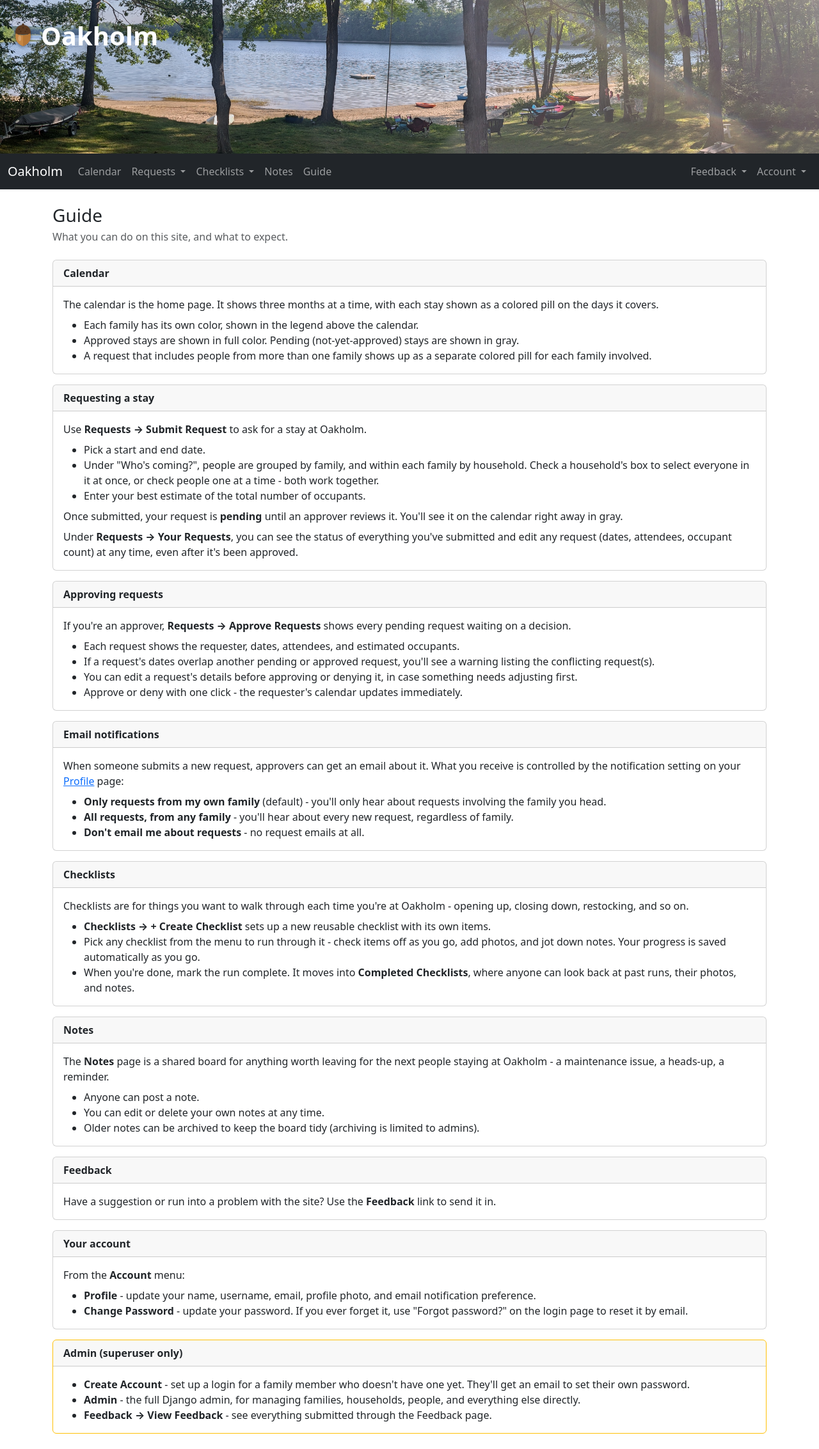
After one commit to villain317/Campsite, a Django app: page /guide/ in a window 1280 px wide. The commit adds this page. Shown: the whole page at 64% size. Run offline with Django 5.2, Linux system fonts and the light colour scheme; the visitor is signed in with stand-in values (Sample User, id 1); data that the repository does not hold is empty.

Commit message:
add guide view

```diff
--- a/campsite/urls.py
+++ b/campsite/urls.py
@@ -8,9 +8,11 @@ from django.urls import include, path, re_path
 from django.views.static import serve as serve_static
 
 from .forms import StyledPasswordChangeForm, StyledPasswordResetForm, StyledSetPasswordForm
+from .views import guide_view
 
 urlpatterns = [
     path("admin/", admin.site.urls),
+    path("guide/", guide_view, name="guide"),
     path(
         "login/",
         auth_views.LoginView.as_view(template_name="registration/login.html"),
--- /dev/null
+++ b/campsite/views.py
@@ -0,0 +1,8 @@
+from django.contrib.auth.decorators import login_required
+from django.shortcuts import render
+
+
+@login_required
+def guide_view(request):
+    """A plain-language guide to what the site can do, for end users."""
+    return render(request, "guide.html")
--- a/templates/base.html
+++ b/templates/base.html
@@ -100,7 +100,7 @@
             align-items: center;
             justify-content: center;
             font-weight: 600;
-            flex-shrink: 0;
+            flex-shrink:0;
         }
         .note-body {
             white-space: pre-wrap;
@@ -157,6 +157,9 @@
                 </li>
                 <li class="nav-item">
                     <a class="nav-link" href="{% url 'notes:list' %}">Notes</a>
+                </li>
+                <li class="nav-item">
+                    <a class="nav-link" href="{% url 'guide' %}">Guide</a>
                 </li>
                 {% endif %}
             </ul>
--- /dev/null
+++ b/templates/guide.html
@@ -0,0 +1,136 @@
+{% extends "base.html" %}
+{% block title %}Guide - Oakholm{% endblock %}
+{% block content %}
+
+<h3 class="mb-1">Guide</h3>
+<p class="text-muted mb-4">What you can do on this site, and what to expect.</p>
+
+<div class="row g-3">
+
+    <div class="col-12">
+        <div class="card">
+            <div class="card-header fw-semibold">Calendar</div>
+            <div class="card-body">
+                <p class="mb-2">The calendar is the home page. It shows three months at a time, with each stay shown as a colored pill on the days it covers.</p>
+                <ul class="mb-0">
+                    <li>Each family has its own color, shown in the legend above the calendar.</li>
+                    <li>Approved stays are shown in full color. Pending (not-yet-approved) stays are shown in gray.</li>
+                    <li>A request that includes people from more than one family shows up as a separate colored pill for each family involved.</li>
+                </ul>
+            </div>
+        </div>
+    </div>
+
+    <div class="col-12">
+        <div class="card">
+            <div class="card-header fw-semibold">Requesting a stay</div>
+            <div class="card-body">
+                <p class="mb-2">Use <strong>Requests &rarr; Submit Request</strong> to ask for a stay at Oakholm.</p>
+                <ul class="mb-2">
+                    <li>Pick a start and end date.</li>
+                    <li>Under "Who's coming?", people are grouped by family, and within each family by household. Check a household's box to select everyone in it at once, or check people one at a time - both work together.</li>
+                    <li>Enter your best estimate of the total number of occupants.</li>
+                </ul>
+                <p class="mb-2">Once submitted, your request is <strong>pending</strong> until an approver reviews it. You'll see it on the calendar right away in gray.</p>
+                <p class="mb-0">Under <strong>Requests &rarr; Your Requests</strong>, you can see the status of everything you've submitted and edit any request (dates, attendees, occupant count) at any time, even after it's been approved.</p>
+            </div>
+        </div>
+    </div>
+
+    <div class="col-12">
+        <div class="card">
+            <div class="card-header fw-semibold">Approving requests</div>
+            <div class="card-body">
+                <p class="mb-2">If you're an approver, <strong>Requests &rarr; Approve Requests</strong> shows every pending request waiting on a decision.</p>
+                <ul class="mb-0">
+                    <li>Each request shows the requester, dates, attendees, and estimated occupants.</li>
+                    <li>If a request's dates overlap another pending or approved request, you'll see a warning listing the conflicting request(s).</li>
+                    <li>You can edit a request's details before approving or denying it, in case something needs adjusting first.</li>
+                    <li>Approve or deny with one click - the requester's calendar updates immediately.</li>
+                </ul>
+            </div>
+        </div>
+    </div>
+
+    <div class="col-12">
+        <div class="card">
+            <div class="card-header fw-semibold">Email notifications</div>
+            <div class="card-body">
+                <p class="mb-2">When someone submits a new request, approvers can get an email about it. What you receive is controlled by the notification setting on your <a href="{% url 'accounts:profile' %}">Profile</a> page:</p>
+                <ul class="mb-0">
+                    <li><strong>Only requests from my own family</strong> (default) - you'll only hear about requests involving the family you head.</li>
+                    <li><strong>All requests, from any family</strong> - you'll hear about every new request, regardless of family.</li>
+                    <li><strong>Don't email me about requests</strong> - no request emails at all.</li>
+                </ul>
+            </div>
+        </div>
+    </div>
+
+    <div class="col-12">
+        <div class="card">
+            <div class="card-header fw-semibold">Checklists</div>
+            <div class="card-body">
+                <p class="mb-2">Checklists are for things you want to walk through each time you're at Oakholm - opening up, closing down, restocking, and so on.</p>
+                <ul class="mb-0">
+                    <li><strong>Checklists &rarr; + Create Checklist</strong> sets up a new reusable checklist with its own items.</li>
+                    <li>Pick any checklist from the menu to run through it - check items off as you go, add photos, and jot down notes. Your progress is saved automatically as you go.</li>
+                    <li>When you're done, mark the run complete. It moves into <strong>Completed Checklists</strong>, where anyone can look back at past runs, their photos, and notes.</li>
+                </ul>
+            </div>
+        </div>
+    </div>
+
+    <div class="col-12">
+        <div class="card">
+            <div class="card-header fw-semibold">Notes</div>
+            <div class="card-body">
+                <p class="mb-2">The <strong>Notes</strong> page is a shared board for anything worth leaving for the next people staying at Oakholm - a maintenance issue, a heads-up, a reminder.</p>
+                <ul class="mb-0">
+                    <li>Anyone can post a note.</li>
+                    <li>You can edit or delete your own notes at any time.</li>
+                    <li>Older notes can be archived to keep the board tidy (archiving is limited to admins).</li>
+                </ul>
+            </div>
+        </div>
+    </div>
+
+    <div class="col-12">
+        <div class="card">
+            <div class="card-header fw-semibold">Feedback</div>
+            <div class="card-body">
+                <p class="mb-0">Have a suggestion or run into a problem with the site? Use the <strong>Feedback</strong> link to send it in.</p>
+            </div>
+        </div>
+    </div>
+
+    <div class="col-12">
+        <div class="card">
+            <div class="card-header fw-semibold">Your account</div>
+            <div class="card-body">
+                <p class="mb-2">From the <strong>Account</strong> menu:</p>
+                <ul class="mb-0">
+                    <li><strong>Profile</strong> - update your name, username, email, profile photo, and email notification preference.</li>
+                    <li><strong>Change Password</strong> - update your password. If you ever forget it, use "Forgot password?" on the login page to reset it by email.</li>
+                </ul>
+            </div>
+        </div>
+    </div>
+
+    {% if user.is_superuser %}
+    <div class="col-12">
+        <div class="card border-warning">
+            <div class="card-header fw-semibold">Admin (superuser only)</div>
+            <div class="card-body">
+                <ul class="mb-0">
+                    <li><strong>Create Account</strong> - set up a login for a family member who doesn't have one yet. They'll get an email to set their own password.</li>
+                    <li><strong>Admin</strong> - the full Django admin, for managing families, households, people, and everything else directly.</li>
+                    <li><strong>Feedback &rarr; View Feedback</strong> - see everything submitted through the Feedback page.</li>
+                </ul>
+            </div>
+        </div>
+    </div>
+    {% endif %}
+
+</div>
+
+{% endblock %}
```
